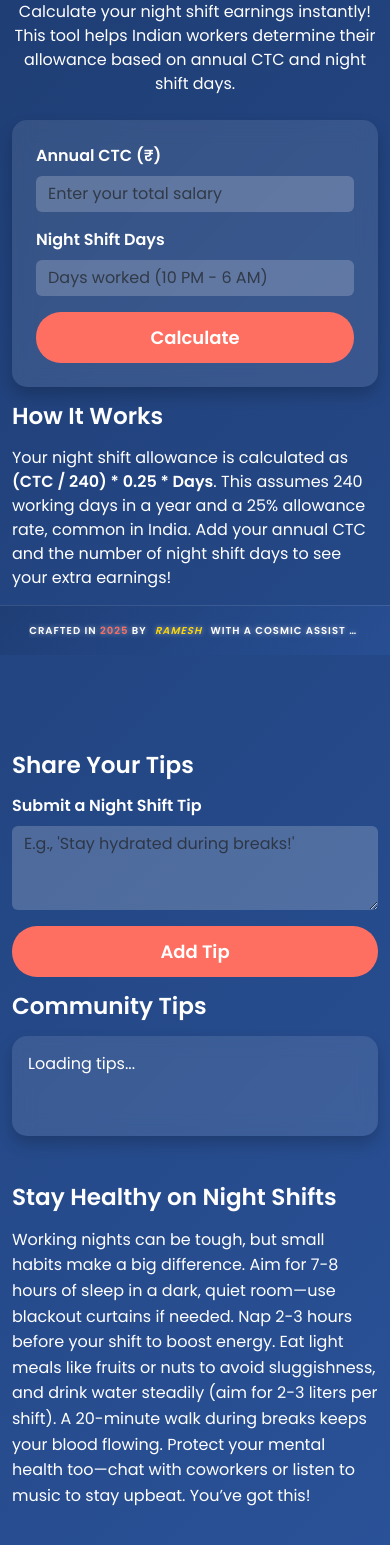
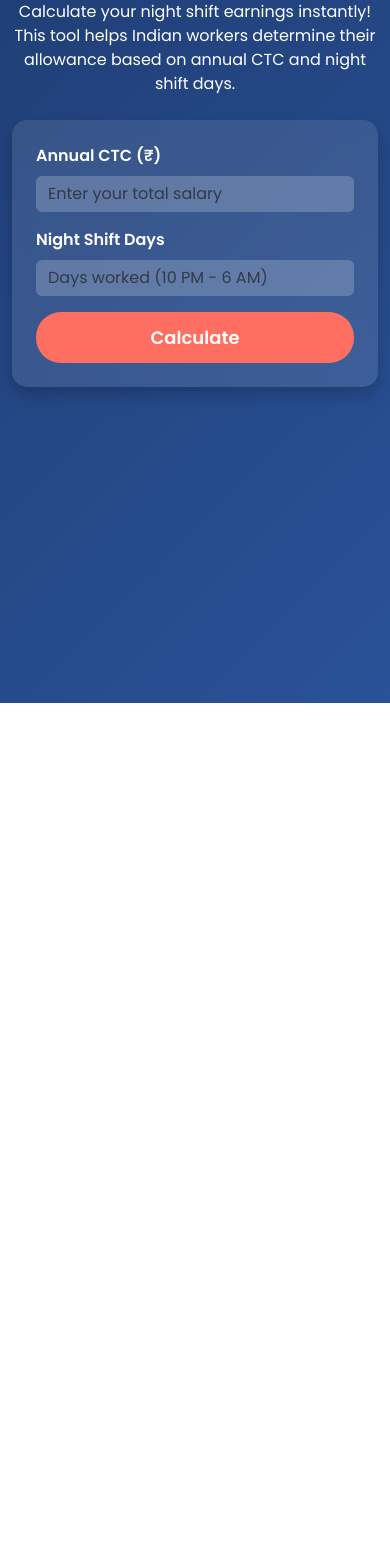
Before and after one commit to Ramesh0708/night-shift-calculator-web, a plain HTML site: page index.html in a window 390 px wide. Shown: the part 189-1734 px from the top of the page. After the commit the page ends 892 px from the top, so only its background shows below. Drawn offline with nearby package versions, Linux system fonts and the light colour scheme.

Commit message:
Update index.html

```diff
--- a/index.html
+++ b/index.html
@@ -10,26 +10,7 @@
     <link href="https://fonts.googleapis.com/css2?family=Poppins:wght@400;600&display=swap" rel="stylesheet">
     <script src="https://cdn.jsdelivr.net/npm/canvas-confetti@1.6.0/dist/confetti.browser.min.js"></script>
     <script async src="https://pagead2.googlesyndication.com/pagead/js/adsbygoogle.js?client=ca-pub-9167202181294085" crossorigin="anonymous"></script>
-    <!-- Firebase SDKs -->
-    <script type="module">
-  // Import the functions you need from the SDKs you need
-  import { initializeApp } from "https://www.gstatic.com/firebasejs/11.4.0/firebase-app.js";
-  // TODO: Add SDKs for Firebase products that you want to use
-  // https://firebase.google.com/docs/web/setup#available-libraries
-
-  // Your web app's Firebase configuration
-  const firebaseConfig = {
-    apiKey: "AIzaSyCBBKMKIJ8V4zriCrfG9ZqvAh9LW_nMCxM",
-    authDomain: "nightshiftcalculator.firebaseapp.com",
-    projectId: "nightshiftcalculator",
-    storageBucket: "nightshiftcalculator.firebasestorage.app",
-    messagingSenderId: "804931239067",
-    appId: "1:804931239067:web:9a81be5764444bf6ec1a3e"
-  };
-
-  // Initialize Firebase
-  const app = initializeApp(firebaseConfig);
-</script>
+    <script src="script.js" defer></script>
 </head>
 <body class="night-mode">
     <div id="currencyRain" style="position: fixed; top: 0; left: 0; width: 100%; height: 100%; pointer-events: none;"></div>
@@ -39,7 +20,6 @@
             <div class="moon"></div>
             <div class="stars"></div>
         </div>
-        <!-- Rest of your content unchanged -->
         <div class="d-flex justify-content-end mb-3">
             <label class="switch">
                 <input type="checkbox" id="themeToggle">
@@ -66,54 +46,4 @@
                         <button type="submit" class="btn btn-primary w-100 calc-btn">Calculate</button>
                     </form>
                     <div id="result" class="mt-3 text-center">
-                        <h3 class="result-text">Allowance: ₹ <span id="allowanceAmount" class="slot">0.00</span></h3>
-                        <button id="shareResult" class="btn btn-secondary mt-2" style="display: none;">Share Your Earnings</button>
-                        <p id="message" style="display: none; font-size: 16px;"></p>
-                        <p id="investTip" style="display: none; font-size: 14px; font-style: italic;"></p>
-                    </div>
-                </div>
-            </div>
-            <div class="col-md-6">
-                <h3 class="mt-3">How It Works</h3>
-                <p>Your night shift allowance is calculated as <strong>(CTC / 240) * 0.25 * Days</strong>. This assumes 240 working days in a year and a 25% allowance rate, common in India. Add your annual CTC and the number of night shift days to see your extra earnings!</p>
-            </div>
-        </div>
-        <div class="ad-container mt-5 text-center">
-            <ins class="adsbygoogle"
-                 style="display:block"
-                 data-ad-client="ca-pub-9167202181294085"
-                 data-ad-slot="9216307205"
-                 data-ad-format="auto"
-                 data-full-width-responsive="true"></ins>
-            <script>
-                 (adsbygoogle = window.adsbygoogle || []).push({});
-            </script>
-        </div>
-        <div class="row mt-5">
-            <div class="col-md-6">
-                <h3>Share Your Tips</h3>
-                <form id="tipForm" class="mb-3">
-                    <div class="mb-3">
-                        <label for="tipInput" class="form-label">Submit a Night Shift Tip</label>
-                        <textarea class="form-control input-glow" id="tipInput" rows="3" placeholder="E.g., 'Stay hydrated during breaks!'"></textarea>
-                    </div>
-                    <button type="submit" class="btn btn-primary w-100 calc-btn">Add Tip</button>
-                </form>
-            </div>
-            <div class="col-md-6">
-                <h3>Community Tips</h3>
-                <div id="tipDisplay" class="card p-3" style="min-height: 100px;">Loading tips...</div>
-            </div>
-        </div>
-        <div class="row mt-5">
-            <div class="col-12">
-                <h3>Stay Healthy on Night Shifts</h3>
-                <p>Working nights can be tough, but small habits make a big difference. Aim for 7-8 hours of sleep in a dark, quiet room—use blackout curtains if needed. Nap 2-3 hours before your shift to boost energy. Eat light meals like fruits or nuts to avoid sluggishness, and drink water steadily (aim for 2-3 liters per shift). A 20-minute walk during breaks keeps your blood flowing. Protect your mental health too—chat with coworkers or listen to music to stay upbeat. You’ve got this!</p>
-            </div>
-        </div>
-    </div>
-    <footer class="footer">
-        <p class="footer-text">Crafted in <span class="year">2025</span> by <span class="name">Ramesh</span> with a cosmic assist from <span class="name">Grok (xAI)</span> | <a href="https://github.com/Ramesh0708/night-shift-calculator-web" target="_blank" class="name">Fork this on GitHub</a></p>
-    </footer>
-</body>
-</html>
+                        <h3 class="result-text">Allowance: ₹ <span id="allowanceAmount" class="slot">0.00</span></h
```
